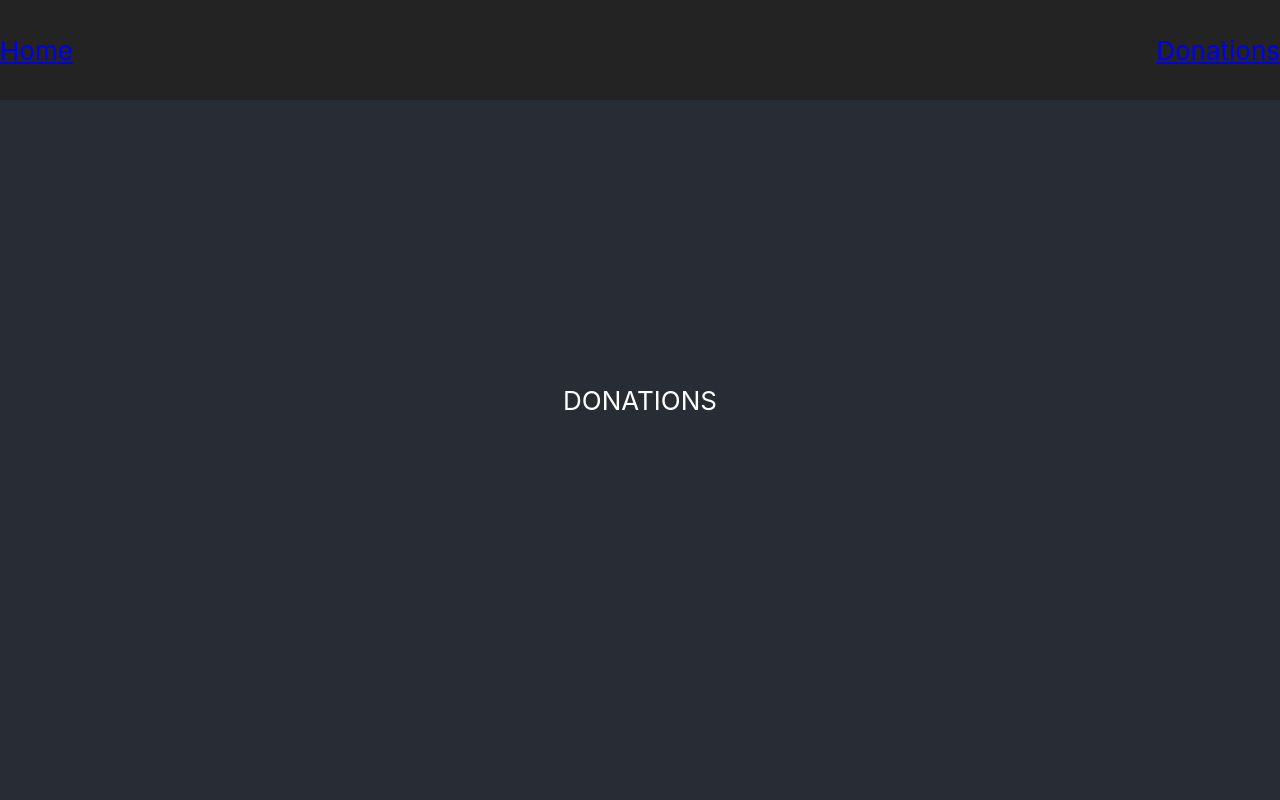
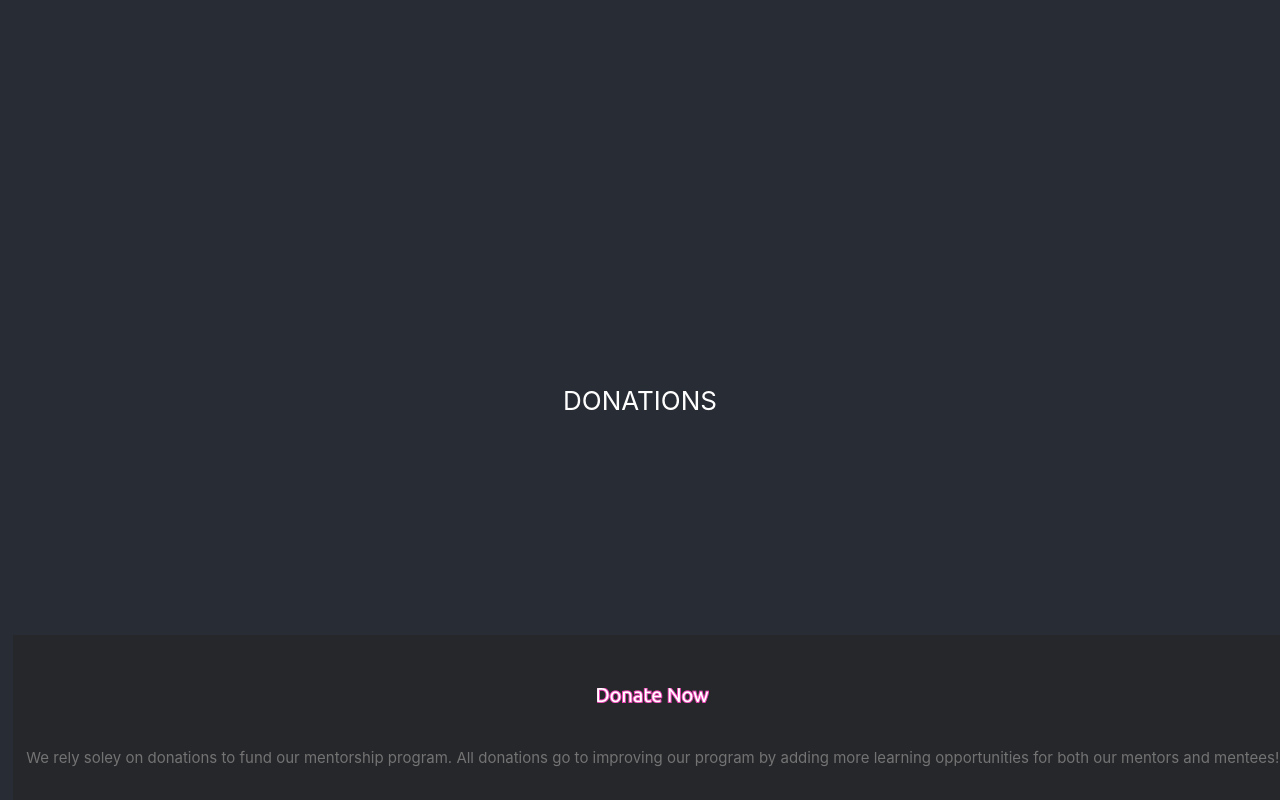
Before and after one commit to shaylagrymaloski/mentHERship, a React (Create React App) app in the folder client/: page /donations in a window 1280 px wide. Built offline with nearby package versions, Linux system fonts and the light colour scheme.

Commit message:
added donate now logo

```diff
--- a/client/src/App.js
+++ b/client/src/App.js
@@ -12,13 +12,14 @@ import {
   Route
 } from "react-router-dom";
 import Header from './components/Header';
+import Footer from './components/Footer';
 
 
 
 function App() {
   return (
     <div className="App">
-      <Header/>
+      {/* <Header/> */}
 
         <Routes>
           <Route index element={<StartPage />} />
@@ -27,7 +28,7 @@ function App() {
           <Route path="/home" element={<Home />} />
           <Route path="/donations" element={<Donation />} />
         </Routes>
-
+       <Footer/>
     </div>
   );
 }
--- a/client/src/components/Footer/Footer.css
+++ b/client/src/components/Footer/Footer.css
@@ -17,6 +17,7 @@
   border-top-color:#bbb;
   opacity:0.5
 }
+
 .site-footer hr.small
 {
   margin:20px 0
--- a/client/src/components/Footer/index.js
+++ b/client/src/components/Footer/index.js
@@ -1,5 +1,6 @@
 import React from "react";
 import { Link } from "react-router-dom";
+import donate from '../../logo/DonateNow.png';
 
 import "./Footer.css";
 
@@ -10,8 +11,11 @@ const Footer = () => {
       <div class="container">
         <div class="row">
           <div class="col-sm-12 col-md-6">
-            <h6>Donate</h6>
-            <p class="text-justify"> Donations help us keep are services open!!</p>
+            <h6><Link to="/donations"><img src={donate}  alt="logo" />
+</Link></h6>
+            <p class="text-justify"> We rely soley on donations to fund our mentorship program.
+                    All donations go to improving our program by adding
+                    more learning opportunities for both our mentors and mentees!</p>
           </div>
 
 
```
Also changed, not shown: client/src/logo/DonateNow.png (added).
